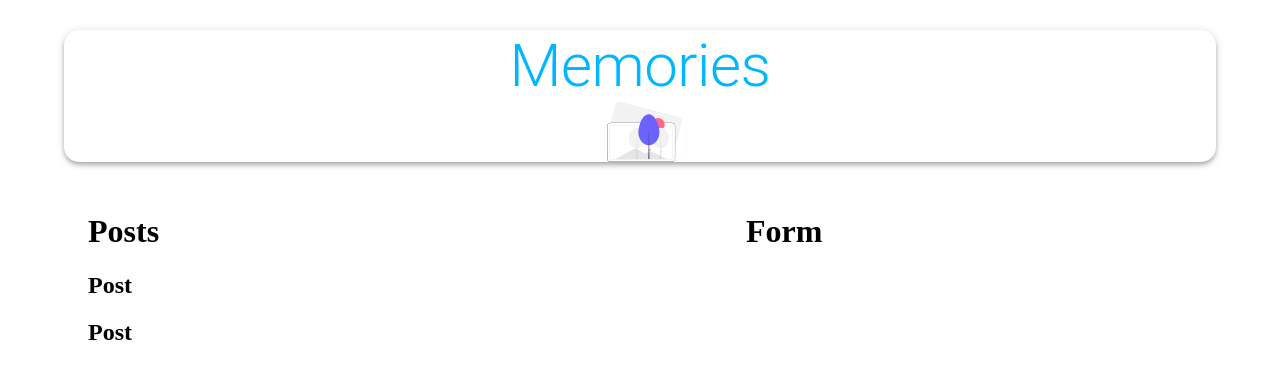
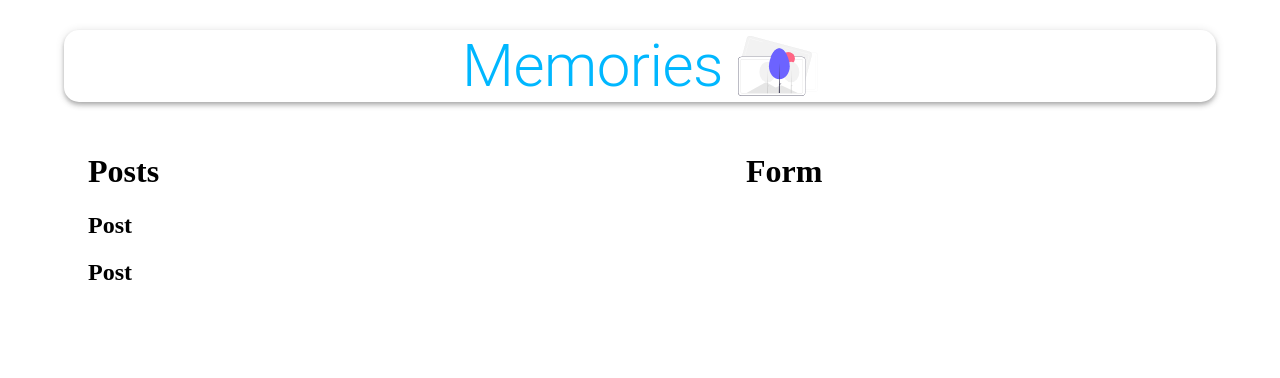
Before and after one commit to Akshay0231/memories-frontend, a React (Create React App) app: page / in a window 1280 px wide. Shown: the top 378 px of the page. Built offline with nearby package versions, Linux system fonts and the light colour scheme.

Commit message:
App | Styles | Flex Direction corrected

```diff
--- a/src/App.js
+++ b/src/App.js
@@ -9,7 +9,7 @@ function App() {
 
   return (
     <Container maxWidth="lg">
-      <AppBar className={classes.appBar} position="static" color="inherit">
+      <AppBar className={classes.appBar} style={{ flexDirection: 'row' }} position="static" color="inherit">
         <Typography className={classes.heading} variant='h2' align='center'>Memories</Typography>
         <img className={classes.image} src={memories} alt="icon" height="60" />
       </AppBar>
```
Also changed, not shown: src/images/memories.png (added), 1 other file (tests, documents, lock files or other folders).
